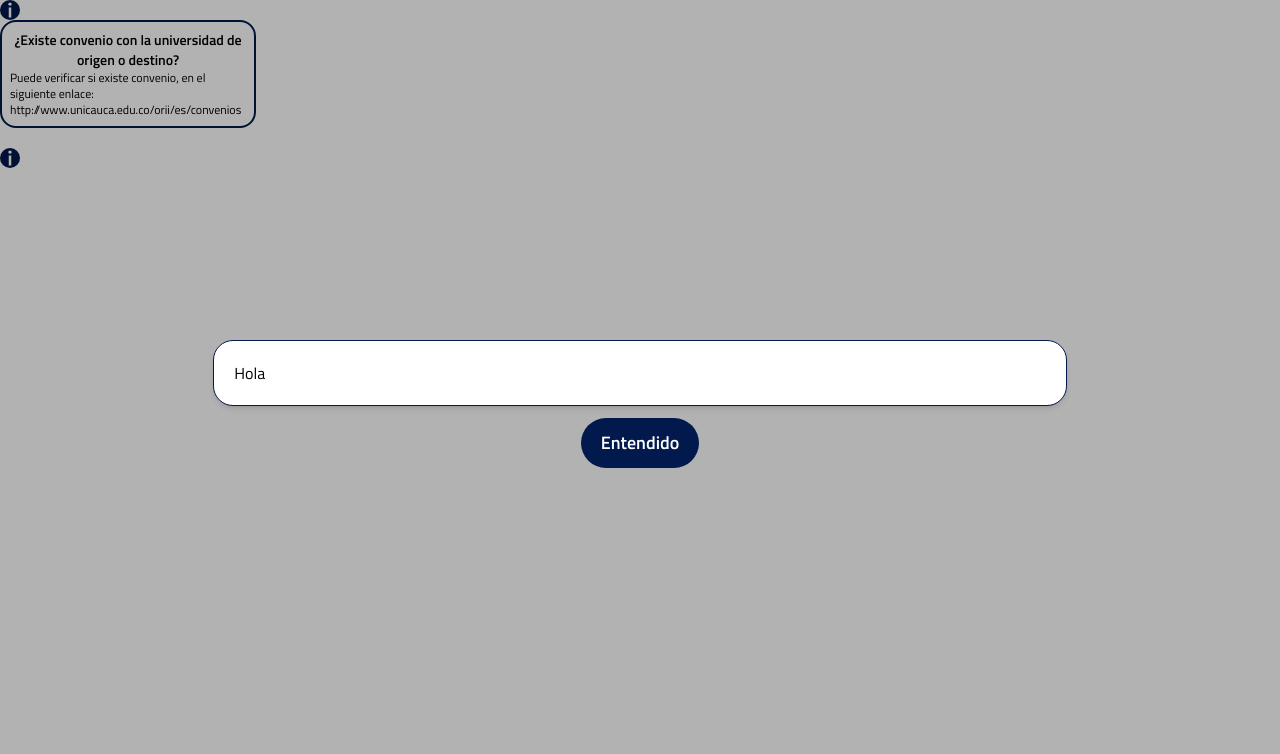
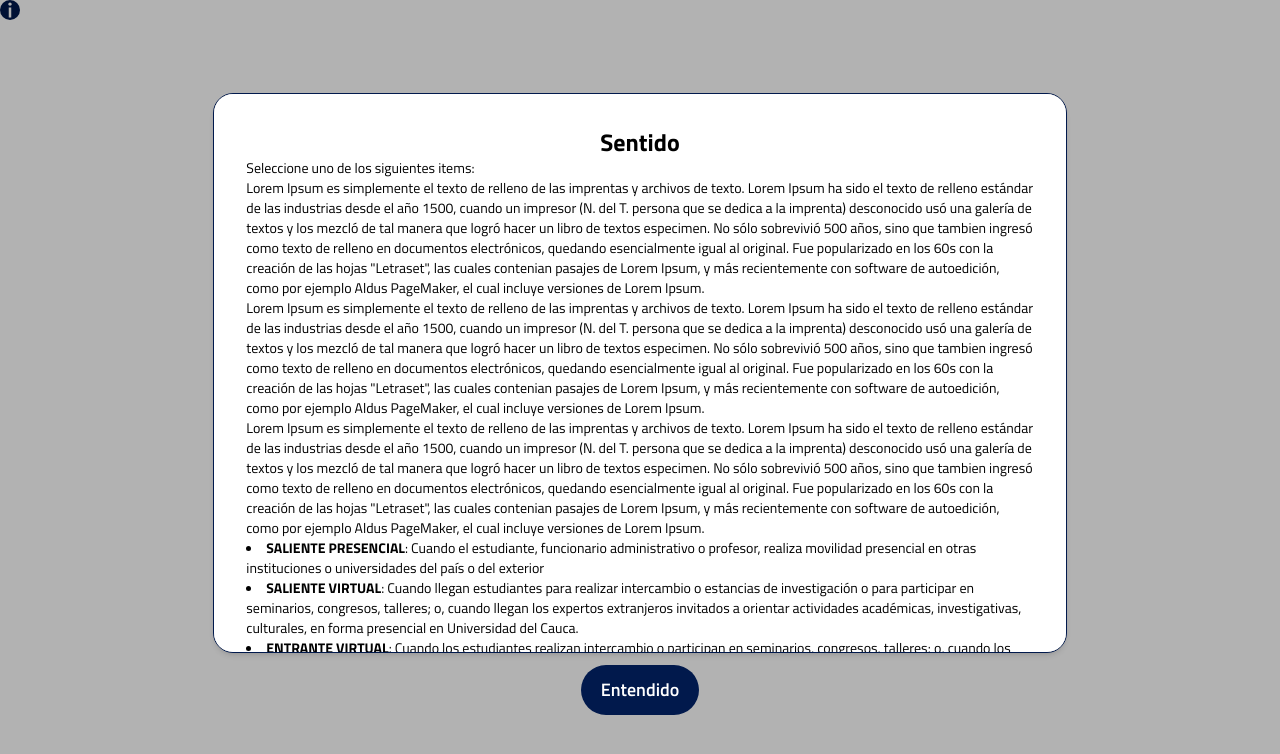
Before and after one commit to Proyecto2ORII2024/FrontendP2, a React (Vite) app: page /form in a window 1280 px wide. Both pictures are taken after a click on the button "Ver más". Shown: the top 754 px of the page. Built offline with nearby package versions, Linux system fonts and the light colour scheme.

Commit message:
Adaptación de componentes

```diff
--- a/src/components/floatingContainer/FloatingContainer.jsx
+++ b/src/components/floatingContainer/FloatingContainer.jsx
@@ -1,13 +1,24 @@
 import PropTypes from 'prop-types';
 import MainButton from '../buttons/MainButton';
 
-function FloatingContainer({open, setOpen, children}){
+function FloatingContainer({open, setOpen, children,bttType = 0}){
+
+  const XBtt = <svg xmlns="http://www.w3.org/2000/svg" height="24px" viewBox="0 -960 960 960" width="24px" fill="#000"><path d="m256-200-56-56 224-224-224-224 56-56 224 224 224-224 56 56-224 224 224 224-56 56-224-224-224 224Z"/></svg>
+
+
   return(
       <div className={`fixed inset-0 bg-black bg-opacity-30 h-screen flex flex-col justify-center items-center transition-opacity duration-300 ${open ? 'opacity-100 visible' : 'opacity-0 invisible'}`} style={{zIndex:120}}>
-          <div className={`bg-white shadow-md mt-5 border border-primary-dark p-5 rounded-[20px] mx-auto w-4/5 md:w-2/3 transition-transform duration-300 transform overflow-auto ${open ? 'scale-100 translate-y-0' : 'scale-95 -translate-y-10'}`}>
+        <div className={`bg-white shadow-md mt-5 border border-primary-dark p-8 rounded-[20px] mx-auto w-4/5 md:w-2/3 transition-transform duration-300 transform overflow-auto max-h-[70vh] thin-scrollbar ${open ? 'scale-100 translate-y-0' : 'scale-95 -translate-y-10'}`}>
+        {bttType === 0 && (
+          <button className='absolute top-3 right-5' onClick={() => setOpen(false)}>
+            {XBtt}
+          </button>
+        )}
           {children}
         </div>
+        {bttType === 1 && (
           <MainButton text={'Entendido'} bgColor={'primary-dark'} hoverBg={'primary-light'} textColor={'white'} onClick={() => setOpen(false)} className={'my-3'} type={'button'}/>
+        )}
       </div>
   );
 }
@@ -18,4 +29,5 @@ FloatingContainer.propTypes = {
     open: PropTypes.bool.isRequired,
     setOpen: PropTypes.func.isRequired,
     children: PropTypes.node.isRequired,
+    bttType: PropTypes.number
 };
--- a/src/components/infoBubble/InfoBubble.jsx
+++ b/src/components/infoBubble/InfoBubble.jsx
@@ -36,8 +36,22 @@ function InfoBubble ({ info }) {
                     </article>
                 )}
             </div>
-            <FloatingContainer open={isFloating} setOpen={setIsFloating}>
-                <p>Hola</p>
+            <FloatingContainer open={isFloating} setOpen={setIsFloating} bttType={1}>
+                <h1 className='text-center text-2xl font-bold'>{info.title}</h1>
+                {info.longInfo.text.map((text, i) => (
+                    <p key={i} className='text-sm'>
+                        {text}
+                    </p>
+                ))}
+                {info.longInfo.list && (
+                    <ul className='list-disc list-inside'>
+                        {Object.entries(info.longInfo.list).map(([key, value], index) => (
+                            <li key={index} className='text-sm'>
+                                <span className="font-bold">{key}</span>: {value}
+                            </li>
+                        ))}
+                    </ul>
+                )}
             </FloatingContainer>
         </div>
     )
--- a/src/pages/formPage/FormPage.jsx
+++ b/src/pages/formPage/FormPage.jsx
@@ -1,22 +1,11 @@
 import InfoBubble from "../../components/infoBubble/InfoBubble";
+import { Info } from "./Information.js";
 
 function FormPage(){
-    const info = {
-        convenio: {
-            title: "¿Existe convenio con la universidad de origen o destino?",
-            shortInfo: "Puede verificar si existe convenio, en el siguiente enlace:  http://www.unicauca.edu.co/orii/es/convenios",
-        },
-        uniOgDt:{
-            title: "Sentido",
-            longInfo: "Puede verificar si existe convenio, en el siguiente enlace:  http://www.unicauca.edu.co/orii/es/convenios",
-        }
-    }
-
     //Sigue en desarrollo, por ahora es un ejemplo de visualización de la burbuja
     return(
         <div className="flex flex-col gap-32">
-            <InfoBubble info={info.convenio}/>
-            <InfoBubble info={info.uniOgDt}/>
+            <InfoBubble info={Info.sentido}/>
         </div>
     );
 }
--- /dev/null
+++ b/src/pages/formPage/Information.js
@@ -0,0 +1,23 @@
+export const Info = {
+    sentido: {
+        title: 'Sentido',
+        longInfo: {
+            text: ['Seleccione uno de los siguientes items:',
+                'Lorem Ipsum es simplemente el texto de relleno de las imprentas y archivos de texto. Lorem Ipsum ha sido el texto de relleno estándar de las industrias desde el año 1500, cuando un impresor (N. del T. persona que se dedica a la imprenta) desconocido usó una galería de textos y los mezcló de tal manera que logró hacer un libro de textos especimen. No sólo sobrevivió 500 años, sino que tambien ingresó como texto de relleno en documentos electrónicos, quedando esencialmente igual al original. Fue popularizado en los 60s con la creación de las hojas "Letraset", las cuales contenian pasajes de Lorem Ipsum, y más recientemente con software de autoedición, como por ejemplo Aldus PageMaker, el cual incluye versiones de Lorem Ipsum.',
+                'Lorem Ipsum es simplemente el texto de relleno de las imprentas y archivos de texto. Lorem Ipsum ha sido el texto de relleno estándar de las industrias desde el año 1500, cuando un impresor (N. del T. persona que se dedica a la imprenta) desconocido usó una galería de textos y los mezcló de tal manera que logró hacer un libro de textos especimen. No sólo sobrevivió 500 años, sino que tambien ingresó como texto de relleno en documentos electrónicos, quedando esencialmente igual al original. Fue popularizado en los 60s con la creación de las hojas "Letraset", las cuales contenian pasajes de Lorem Ipsum, y más recientemente con software de autoedición, como por ejemplo Aldus PageMaker, el cual incluye versiones de Lorem Ipsum.',
+                'Lorem Ipsum es simplemente el texto de relleno de las imprentas y archivos de texto. Lorem Ipsum ha sido el texto de relleno estándar de las industrias desde el año 1500, cuando un impresor (N. del T. persona que se dedica a la imprenta) desconocido usó una galería de textos y los mezcló de tal manera que logró hacer un libro de textos especimen. No sólo sobrevivió 500 años, sino que tambien ingresó como texto de relleno en documentos electrónicos, quedando esencialmente igual al original. Fue popularizado en los 60s con la creación de las hojas "Letraset", las cuales contenian pasajes de Lorem Ipsum, y más recientemente con software de autoedición, como por ejemplo Aldus PageMaker, el cual incluye versiones de Lorem Ipsum.'
+            ],
+            list: {
+                'SALIENTE PRESENCIAL': 'Cuando el estudiante, funcionario administrativo o profesor, realiza movilidad presencial en otras instituciones o universidades del país o del exterior',
+
+                'SALIENTE VIRTUAL': 'Cuando llegan estudiantes para realizar intercambio o estancias de investigación o para participar en seminarios, congresos, talleres; o, cuando llegan los expertos extranjeros invitados a orientar actividades académicas, investigativas, culturales, en forma presencial en Universidad del Cauca.',
+
+                'ENTRANTE VIRTUAL': 'Cuando los estudiantes realizan intercambio o participan en seminarios, congresos, talleres; o, cuando los expertos extranjeros invitados orientan actividades académicas, investigativas, culturales, a través de TICs, en Universidad del Cauca.'
+            }
+        }
+    },
+    numID: {
+        title: 'Número de Identificación',
+        shortInfo: 'Escriba en forma correcta el número del documento sin puntos ni comas'
+    }
+}
--- a/tailwind.config.js
+++ b/tailwind.config.js
@@ -46,5 +46,29 @@ export default {
       }
     },
   },
-  plugins: [],
+  plugins: [
+    function ({ addUtilities }) {
+      const newUtilities = {
+        '.scrollbar-thin': {
+          scrollbarWidth: 'thin',
+          scrollbarColor: '#f1f1f1 transparent' // Set the scrollbar color to transparent
+        },
+        "scrollbar-webkit":{
+          "&::-webkit-scrollbar": {
+            width: "8px",
+          },
+          "&::-webkit-scrollbar-track" :{
+            background: "transparent"
+          },
+          "&::-webkit-scrollbar-thumb": {
+            backgroundColor: "#000",
+            borderRadius: "20px",
+            border: '1px solid white'
+          }
+        }
+      };
+
+      addUtilities(newUtilities, ['responsive', 'hover']);
+    }
+  ],
 }
```
Lines whose indentation alone changed are shown as unchanged.
